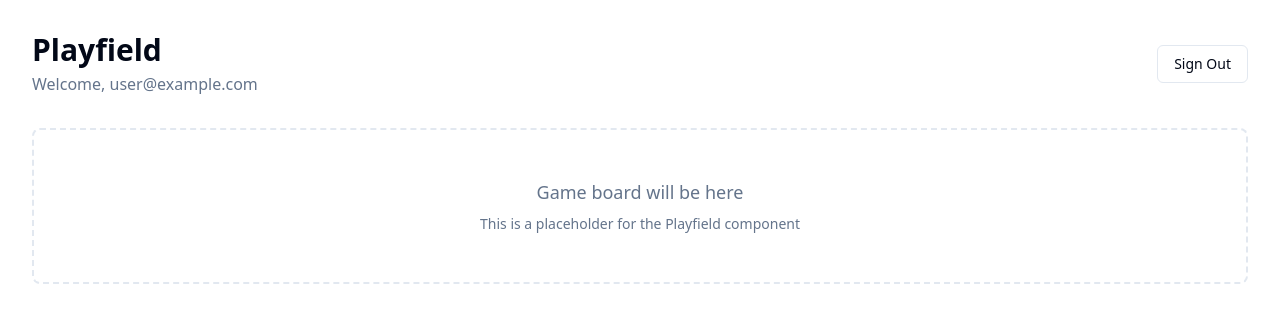
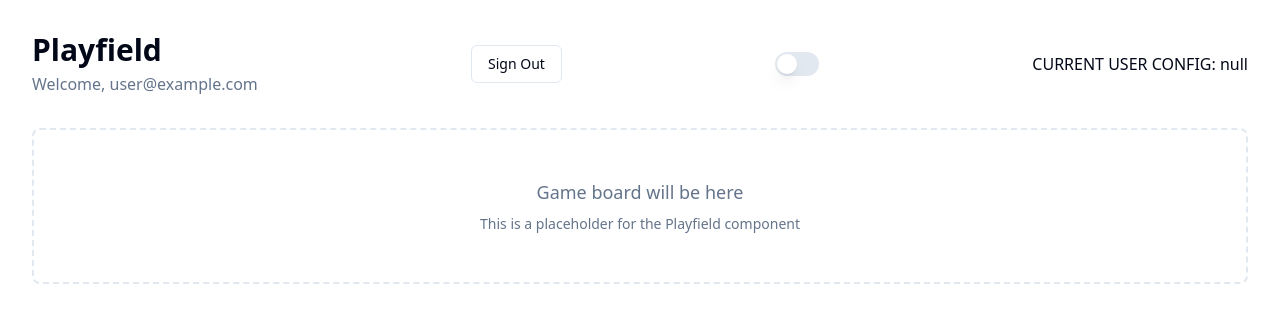
Before and after one commit to Fernito69/scrabbble, a React (Vite) app: page / in a window 1280 px wide. Shown: the top 322 px of the page. Built offline with nearby package versions, Linux system fonts and the light colour scheme; no server answers; the database is empty; sample sign-in values are in the browser's storage.

Commit message:
Implement user config

```diff
--- a/package.json
+++ b/package.json
@@ -10,6 +10,7 @@
     "preview": "vite preview"
   },
   "dependencies": {
+    "@radix-ui/react-switch": "^1.2.6",
     "class-variance-authority": "^0.7.1",
     "clsx": "^2.1.1",
     "firebase": "^10.7.1",
--- /dev/null
+++ b/src/components/ui/index.ts
@@ -0,0 +1 @@
+export { Switch } from './switch';
--- /dev/null
+++ b/src/components/ui/switch.tsx
@@ -0,0 +1,27 @@
+import * as React from "react"
+import * as SwitchPrimitives from "@radix-ui/react-switch"
+
+import { cn } from "@/lib/utils"
+
+const Switch = React.forwardRef<
+  React.ElementRef<typeof SwitchPrimitives.Root>,
+  React.ComponentPropsWithoutRef<typeof SwitchPrimitives.Root>
+>(({ className, ...props }, ref) => (
+  <SwitchPrimitives.Root
+    className={cn(
+      "peer inline-flex h-6 w-11 shrink-0 cursor-pointer items-center rounded-full border-2 border-transparent transition-colors focus-visible:outline-none focus-visible:ring-2 focus-visible:ring-ring focus-visible:ring-offset-2 focus-visible:ring-offset-background disabled:cursor-not-allowed disabled:opacity-50 data-[state=checked]:bg-primary data-[state=unchecked]:bg-input",
+      className
+    )}
+    {...props}
+    ref={ref}
+  >
+    <SwitchPrimitives.Thumb
+      className={cn(
+        "pointer-events-none block h-5 w-5 rounded-full bg-background shadow-lg ring-0 transition-transform data-[state=checked]:translate-x-5 data-[state=unchecked]:translate-x-0"
+      )}
+    />
+  </SwitchPrimitives.Root>
+))
+Switch.displayName = SwitchPrimitives.Root.displayName
+
+export { Switch }
--- a/src/contexts/AuthContext.tsx
+++ b/src/contexts/AuthContext.tsx
@@ -1,6 +1,14 @@
-import { createContext, useContext, useEffect, useState, ReactNode } from 'react';
-import { User } from 'firebase/auth';
-import { authService } from '@/services/auth';
+import { db } from "@/config/firebase";
+import { authService } from "@/services/auth";
+import { initUserConfig } from "@/services/collections/userConfig/userConfig";
+import { User } from "firebase/auth";
+import {
+  ReactNode,
+  createContext,
+  useContext,
+  useEffect,
+  useState,
+} from "react";
 
 interface AuthContextType {
   user: User | null;
@@ -15,7 +23,7 @@ const AuthContext = createContext<AuthContextType>({
 export const useAuth = () => {
   const context = useContext(AuthContext);
   if (!context) {
-    throw new Error('useAuth must be used within an AuthProvider');
+    throw new Error("useAuth must be used within an AuthProvider");
   }
   return context;
 };
@@ -37,6 +45,12 @@ export const AuthProvider = ({ children }: AuthProviderProps) => {
     return unsubscribe;
   }, []);
 
+  useEffect(() => {
+    if (user) {
+      initUserConfig(db, user.uid);
+    }
+  }, [user]);
+
   return (
     <AuthContext.Provider value={{ user, loading }}>
       {children}
--- a/src/pages/Login.tsx
+++ b/src/pages/Login.tsx
@@ -1,39 +1,37 @@
-import { useState } from 'react';
-import { useNavigate } from 'react-router-dom';
-import { authService } from '@/services/auth';
+import { useState } from "react";
+import { useNavigate } from "react-router-dom";
+import { authService } from "@/services/auth";
 
 export const Login = () => {
-  const [email, setEmail] = useState('');
-  const [password, setPassword] = useState('');
-  const [error, setError] = useState('');
+  const [error, setError] = useState("");
   const [loading, setLoading] = useState(false);
   const navigate = useNavigate();
 
-  const handleSubmit = async (e: React.FormEvent) => {
-    e.preventDefault();
-    setError('');
-    setLoading(true);
+  // const handleSubmit = async (e: React.FormEvent) => {
+  //   e.preventDefault();
+  //   setError('');
+  //   setLoading(true);
 
-    try {
-      await authService.signIn(email, password);
-      navigate('/');
-    } catch (err) {
-      setError('Failed to sign in. Please check your credentials.');
-      console.error(err);
-    } finally {
-      setLoading(false);
-    }
-  };
+  //   try {
+  //     await authService.signIn(email, password);
+  //     navigate('/');
+  //   } catch (err) {
+  //     setError('Failed to sign in. Please check your credentials.');
+  //     console.error(err);
+  //   } finally {
+  //     setLoading(false);
+  //   }
+  // };
 
   const handleGoogleSignIn = async () => {
-    setError('');
+    setError("");
     setLoading(true);
 
     try {
       await authService.signInWithGoogle();
-      navigate('/');
+      navigate("/");
     } catch (err) {
-      setError('Failed to sign in with Google.');
+      setError("Failed to sign in with Google.");
       console.error(err);
     } finally {
       setLoading(false);
@@ -48,14 +46,16 @@ export const Login = () => {
           {/* <p className="text-muted-foreground mt-2">Sign in to continue</p> */}
         </div>
 
+        {error && (
+          <div className="p-3 text-sm text-red-600 bg-red-50 border border-red-200 rounded-md">
+            {error}
+          </div>
+        )}
+
         {/* <form onSubmit={handleSubmit} className="space-y-4">
-          {error && (
-            <div className="p-3 text-sm text-red-600 bg-red-50 border border-red-200 rounded-md">
-              {error}
-            </div>
-          )} */}
+         */}
 
-          {/* <div className="space-y-2">
+        {/* <div className="space-y-2">
             <label htmlFor="emaFil" className="text-sm font-medium">
               Email
             </label>
@@ -85,7 +85,7 @@ export const Login = () => {
             />
           </div> */}
 
-          {/* <button
+        {/* <button
             type="submit"
             disabled={loading}
             className="w-full px-4 py-2 bg-primary text-primary-foreground rounded-md hover:bg-primary/90 disabled:opacity-50 disabled:cursor-not-allowed"
--- a/src/pages/Playfield.tsx
+++ b/src/pages/Playfield.tsx
@@ -1,6 +1,11 @@
-import { useAuth } from '@/contexts/AuthContext';
-import { authService } from '@/services/auth';
-import { useNavigate } from 'react-router-dom';
+import { Switch } from "@/components/ui";
+import { useAuth } from "@/contexts/AuthContext";
+import { authService } from "@/services/auth";
+import {
+  useGetUserConfig,
+  useUpdateUserConfig,
+} from "@/services/collections/userConfig/userConfig.hook";
+import { useNavigate } from "react-router-dom";
 
 export const Playfield = () => {
   const { user } = useAuth();
@@ -9,11 +14,24 @@ export const Playfield = () => {
   const handleSignOut = async () => {
     try {
       await authService.signOut();
-      navigate('/login');
+      navigate("/login");
     } catch (err) {
-      console.error('Failed to sign out:', err);
+      console.error("Failed to sign out:", err);
     }
   };
+
+  const handleUpdateTheme = async () => {
+    try {
+      const theme =
+        !userConfig?.theme || userConfig.theme === "light" ? "dark" : "light";
+      await updateUserConfig({ ...userConfig, theme });
+    } catch (err) {
+      console.error("Failed to update user config:", err);
+    }
+  };
+
+  const userConfig = useGetUserConfig();
+  const updateUserConfig = useUpdateUserConfig();
 
   return (
     <div className="min-h-screen bg-background p-8">
@@ -21,9 +39,7 @@ export const Playfield = () => {
         <div className="flex justify-between items-center mb-8">
           <div>
             <h1 className="text-3xl font-bold">Playfield</h1>
-            <p className="text-muted-foreground mt-1">
-              Welcome, {user?.email}
-            </p>
+            <p className="text-muted-foreground mt-1">Welcome, {user?.email}</p>
           </div>
           <button
             onClick={handleSignOut}
@@ -31,6 +47,11 @@ export const Playfield = () => {
           >
             Sign Out
           </button>
+          <Switch
+            checked={userConfig?.theme === "dark"}
+            onCheckedChange={handleUpdateTheme}
+          />
+          CURRENT USER CONFIG: {JSON.stringify(userConfig, null, 2)}
         </div>
 
         <div className="border-2 border-dashed border-border rounded-lg p-12 text-center">
--- a/src/services/auth.ts
+++ b/src/services/auth.ts
@@ -1,23 +1,21 @@
+import { auth } from '@/config/firebase';
 import {
-  createUserWithEmailAndPassword,
-  signInWithEmailAndPassword,
-  signOut,
-  onAuthStateChanged,
+  GoogleAuthProvider,
   User,
   UserCredential,
-  GoogleAuthProvider,
+  onAuthStateChanged,
   signInWithPopup,
+  signOut
 } from 'firebase/auth';
-import { auth } from '@/config/firebase';
 
 export const authService = {
-  signUp: (email: string, password: string): Promise<UserCredential> => {
-    return createUserWithEmailAndPassword(auth, email, password);
-  },
+  // signUp: (email: string, password: string): Promise<UserCredential> => {
+  //   return createUserWithEmailAndPassword(auth, email, password);
+  // },
 
-  signIn: (email: string, password: string): Promise<UserCredential> => {
-    return signInWithEmailAndPassword(auth, email, password);
-  },
+  // signIn: (email: string, password: string): Promise<UserCredential> => {
+  //   return signInWithEmailAndPassword(auth, email, password);
+  // },
 
   signInWithGoogle: (): Promise<UserCredential> => {
     const provider = new GoogleAuthProvider();
--- /dev/null
+++ b/src/services/collections/userConfig/userConfig.hook.tsx
@@ -0,0 +1,55 @@
+import { doc, onSnapshot, updateDoc } from "firebase/firestore";
+import { authService } from "../../auth";
+import { db } from "@/config/firebase";
+import { USER_CONFIG_COLLECTION } from "./userConfig";
+import { UserConfig } from "./userConfig.model";
+import { useEffect, useState } from "react";
+
+export const useGetUserConfig = (): UserConfig | null => {
+  const [userConfig, setUserConfig] = useState<UserConfig | null>(null);
+
+  useEffect(() => {
+    const user = authService.getCurrentUser();
+
+    if (!user) {
+      setUserConfig(null);
+      return;
+    }
+
+    const userRef = doc(db, USER_CONFIG_COLLECTION, user.uid);
+
+    const unsubscribe = onSnapshot(userRef, {
+      next: (docSnap) => {
+        if (docSnap.exists()) {
+          const data = docSnap.data() as UserConfig;
+          console.log("fetching user config", data);
+          setUserConfig(data);
+        } else {
+          setUserConfig(null);
+        }
+      },
+    });
+
+    return unsubscribe;
+  }, []);
+
+  return userConfig;
+};
+
+export const useUpdateUserConfig = () => {
+  const user = authService.getCurrentUser();
+
+  if (!user) {
+    throw new Error("User not found");
+  }
+
+  const userRef = doc(db, USER_CONFIG_COLLECTION, user.uid);
+
+  return async (userConfig: Partial<UserConfig>) => {
+    try {
+      await updateDoc(userRef, userConfig);
+    } catch (err) {
+      console.error("Failed to update user config:", err);
+    }
+  };
+};
--- /dev/null
+++ b/src/services/collections/userConfig/userConfig.model.ts
@@ -0,0 +1,3 @@
+export type UserConfig = {
+  theme: "light" | "dark";
+};
--- /dev/null
+++ b/src/services/collections/userConfig/userConfig.ts
@@ -0,0 +1,44 @@
+import { Firestore, doc, getDoc, setDoc, updateDoc } from "firebase/firestore";
+import { UserConfig } from "./userConfig.model";
+export const USER_CONFIG_COLLECTION = "userConfig" as const;
+
+const DEFAULT_USER_CONFIG: UserConfig = {
+  theme: "light",
+};
+
+export const getUserConfig = async (
+  db: Firestore,
+  userId: string
+): Promise<UserConfig | null> => {
+  const docRef = doc(db, USER_CONFIG_COLLECTION, userId);
+  const docSnap = await getDoc(docRef);
+
+  if (docSnap.exists()) {
+    return docSnap.data() as UserConfig;
+  }
+  return null;
+};
+
+export const updateUserConfig = async (
+  db: Firestore,
+  userId: string,
+  userConfig: Partial<UserConfig>
+): Promise<void> => {
+  const docRef = doc(db, USER_CONFIG_COLLECTION, userId);
+  await updateDoc(docRef, userConfig);
+};
+
+export const initUserConfig = async (
+  db: Firestore,
+  userId: string,
+): Promise<void> => {
+  const docRef = doc(db, USER_CONFIG_COLLECTION, userId);
+  const docSnap = await getDoc(docRef);
+
+  if (docSnap.exists()) {
+    return;
+  }
+
+  await setDoc(docRef, DEFAULT_USER_CONFIG);
+  console.log("Initialized user config for user", userId);
+};
```
Also changed, not shown: 1 other file (tests, documents, lock files or other folders).
